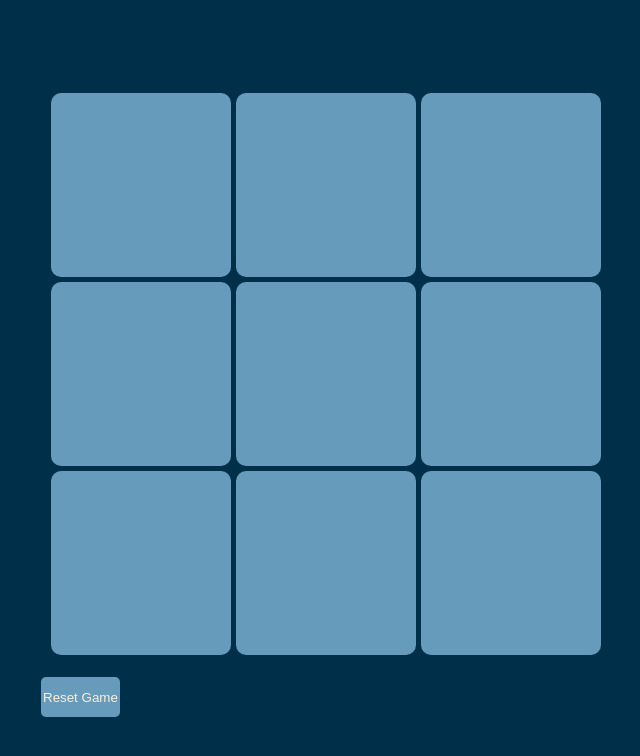
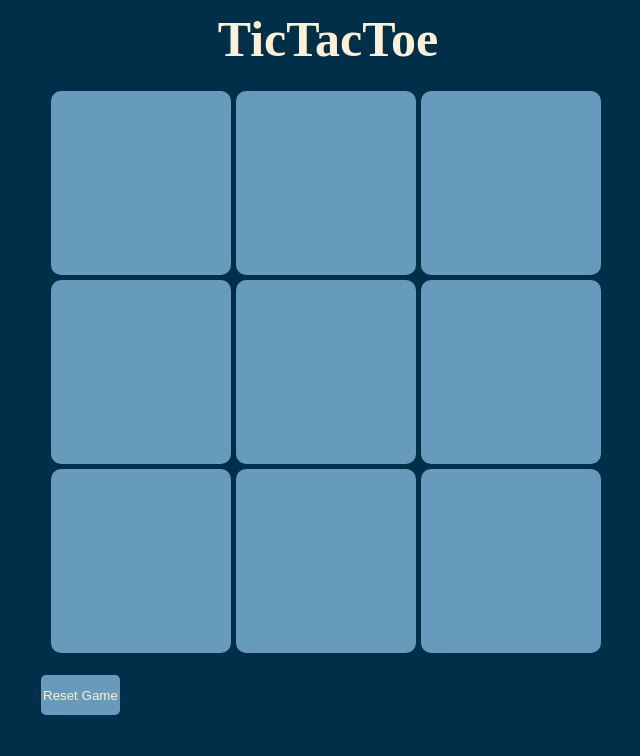
Before and after one commit to ar-saifi133/TickTacToe, a plain HTML site: page index.html in a window 1280 px wide. Shown: the whole page, without its empty margins (312-952 px from the left). Drawn offline with Linux system fonts and the light colour scheme.

Commit message:
TicTacToe

```diff
--- a/index.html
+++ b/index.html
@@ -8,7 +8,8 @@
     <link rel="stylesheet" href="style.css">
 </head>
 <body>
-<div class="hidden winner" ><div id="win">
+    <Header><h1>TicTacToe</h1></Header>
+<div id="body"><div class="hidden winner" ><div id="win">
 </div>
  <div><button class="new">NEW GAME</button></div>
  </div>
@@ -26,7 +27,7 @@
          <button class="box"></button>
      </div></div>
      <div><button class="reset">Reset Game</button></div>
-    </main>
+ </main></div>
 </body>
 <script src="script.js"></script>
 </html>
--- a/style.css
+++ b/style.css
@@ -2,17 +2,31 @@
     margin: 0px;
     padding: 0px;
 
+
+}
+body{
+    height: 100vh;
+    width: 100vw;
+    background-color: #003049;
+}
+header{
+    padding: 10px;
+    font-size:25px;
+    display:flex;
+    align-items: center;
+    justify-content: center;
+    color: #fdf0d5;
 }
 
+#body{
 
-body{
-    height: 100vh;
+    height: 80vh;
     width: 100vw;
     background-color: #003049;
     display: flex;
     align-items: center;
     justify-content: center;
-    color: aliceblue;
+
 }
 #game{
 
```
Lines whose indentation alone changed are shown as unchanged.
